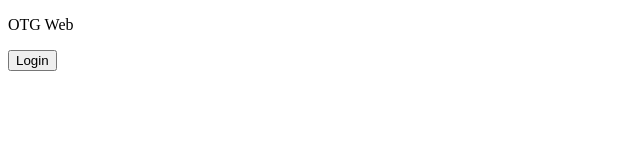
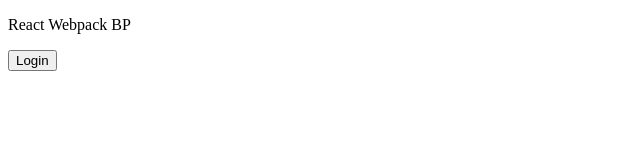
Before and after one commit to pragyakar/react-webpack-bp, a React app: page / in a window 1280 px wide. Shown: the top 160 px of the page, without its empty margins (0-640 px from the left). Built offline with nearby package versions, Linux system fonts and the light colour scheme; what auth0-js would draw is missing.

Commit message:
minor renames

```diff
--- a/index.html
+++ b/index.html
@@ -4,7 +4,7 @@
     <meta charset="utf-8">
     <meta name="theme-color" content="#ED1C24">
     <meta name="viewport" content="width=device-width, initial-scale=1, maximum-scale=1, user-scalable=0"/>
-    <title>OTG Web</title>
+    <title>React Webpack Bp</title>
 
   </head>
   <body>
--- a/package.json
+++ b/package.json
@@ -1,5 +1,5 @@
 {
-  "name": "otg-web",
+  "name": "react-webpack-bp",
   "version": "1.0.0",
   "main": "main.tsx",
   "repository": "https://github.com/Fusemachines/otg-web.git",
--- a/src/App.tsx
+++ b/src/App.tsx
@@ -5,7 +5,7 @@ import Router from './Router';
 const App = () => {
   return (
     <>
-      <p>OTG Web</p>
+      <p>React Webpack BP</p>
       <Login />
       <Router />
     </>
```
Also changed, not shown: 1 other file (tests, documents, lock files or other folders).
